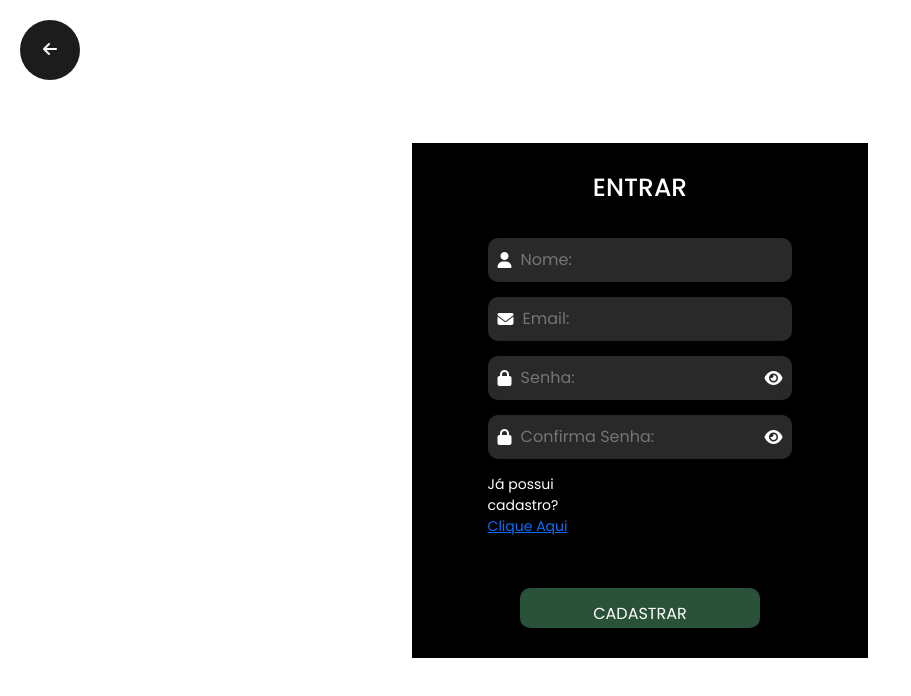
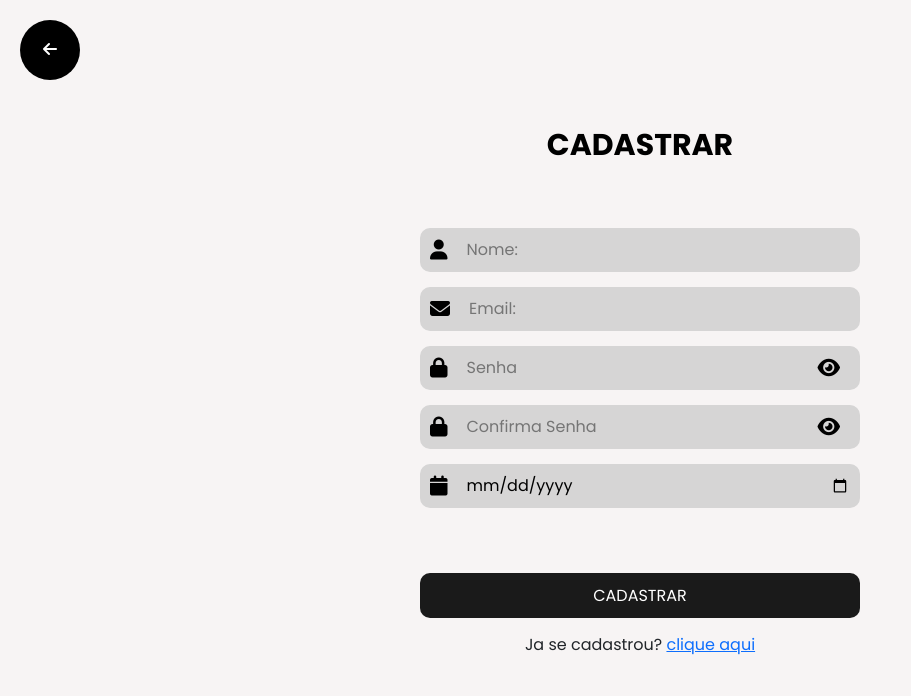
Before and after one commit to Gaspatt/VintageGallery, a Vue app: page /cadastrar in a window 1280 px wide. Shown: the top 696 px of the page, without its empty margins (0-911 px from the left). Built offline with nearby package versions, Linux system fonts and the light colour scheme.

Commit message:
criando tela de cadastro e login

```diff
--- a/src/views/CadastrarView.vue
+++ b/src/views/CadastrarView.vue
@@ -1,35 +1,24 @@
 <script setup>
+
 import { ref } from 'vue';
 
-// Cria variáveis reativas
-const name = ref('');
 const email = ref('');
 const password = ref('');
-const confirmPassword = ref('');
 const showPassword = ref(false);
-const showConfirmPassword = ref(false);
 
-// Função para alternar visibilidade da senha
-const togglePasswordVisibility = () => {
+function togglePasswordVisibility() {
   showPassword.value = !showPassword.value;
-};
-
-const toggleConfirmPasswordVisibility = () => {
-  showConfirmPassword.value = !showConfirmPassword.value;
-};
+}
 </script>
 
 <template>
-  <div class="container">
+  <div class="background">
+    <RouterLink to="/login">
+      <button class="back"><i class="fas fa-arrow-left"></i></button>
+    </RouterLink>
 
-    <div class="login-container">
-      <RouterLink to="/login">
-        <button class="back" aria-label="Voltar">
-          <i class="fas fa-arrow-left"></i>
-        </button>
-      </RouterLink>
     <div class="form">
-        <h1 class="title">ENTRAR</h1>
+      <h1 class="title">CADASTRAR</h1>
 
       <div class="input-group">
         <i class="fas fa-user icon"></i>
@@ -43,62 +32,57 @@ const toggleConfirmPasswordVisibility = () => {
 
       <div class="input-group">
         <i class="fas fa-lock icon"></i>
-          <input :type="showPassword ? 'text' : 'password'" name="password" placeholder="Senha:" v-model="password" />
+        <input
+          :type="showPassword ? 'text' : 'password'"
+          name="password"
+          placeholder="Senha"
+          v-model="password"
+        />
         <i
-            :class="showPassword ? 'fas fa-eye-slash visibility-icon' : 'fas fa-eye visibility-icon'"
+          :class="showPassword ? 'fas fa-eye-slash icon' : 'fas fa-eye icon'"
           @click="togglePasswordVisibility"
+          style="cursor: pointer"
         ></i>
       </div>
 
       <div class="input-group">
         <i class="fas fa-lock icon"></i>
-          <input :type="showConfirmPassword ? 'text' : 'password'" name="confirmPassword" placeholder="Confirma Senha:" v-model="confirmPassword" />
+        <input
+          :type="showPassword ? 'text' : 'password'"
+          name="Confirmpassword"
+          placeholder="Confirma Senha"
+          v-model="confirmpassword"
+        />
         <i
-            :class="showConfirmPassword ? 'fas fa-eye-slash visibility-icon' : 'fas fa-eye visibility-icon'"
-            @click="toggleConfirmPasswordVisibility"
+          :class="showPassword ? 'fas fa-eye-slash icon' : 'fas fa-eye icon'"
+          @click="togglePasswordVisibility"
+          style="cursor: pointer"
         ></i>
       </div>
-        <p class="p-link">Já possui cadastro? <RouterLink to="/login">Clique Aqui</RouterLink></p>
 
-        <button class="btn-enter">CADASTRAR</button>
+
+      <div class="input-group">
+        <i class="fas fa-calendar icon"></i>
+        <input type="date" name="birthdate" placeholder="Data de Nascimento">
       </div>
-    </div>
-    <div class="img-container">
-      <img src="/src/assets/imagens/lance-reis-L8MAJUCrR5Y-unsplash (1).jpg" alt="Imagem de fundo" class="img" />
+
+      <button class="btn-enviar">CADASTRAR</button>
+
+      <p>Ja se cadastrou? <RouterLink to="/login">clique aqui</RouterLink></p>
     </div>
   </div>
 </template>
 
 <style scoped>
-.container {
+.background {
   display: flex;
-  width: 100vw;
-  height: 100vh;
-  padding: 0;
-}
-
-.img-container {
-  width: 60%;
-  position: relative;
-  display: flex;
+  flex-direction: column;
   align-items: center;
   justify-content: center;
-}
-
-.img {
-  position: absolute;
+  background-color: rgb(247, 244, 244);
   width: 100%;
-  height: 100%;
-  object-fit: cover;
-  z-index: -1;
-}
-
-.login-container {
-  width: 40%;
-  display: flex;
-  align-items: center;
-  justify-content: center;
-  background-color: #000;
+  height: 100vh;
+  position: relative;
 }
 
 .back {
@@ -106,8 +90,8 @@ const toggleConfirmPasswordVisibility = () => {
   height: 60px;
   border: none;
   color: #ffffff;
-  background-color: #1d1c1c;
-  border-radius: 50%;
+  background-color: #000000;
+  border-radius: 50px;
   position: absolute;
   top: 20px;
   left: 20px;
@@ -116,85 +100,83 @@ const toggleConfirmPasswordVisibility = () => {
 
 .back:hover {
   background: transparent;
-  color: #fff;
-  border: 3px solid #fff;
+  color: #000000;
+  border: 2px solid #000000;
 }
 
 .form {
   display: flex;
   flex-direction: column;
   align-items: center;
-  width: 80%;
+  justify-content: center;
+  width: 500px;
   padding: 30px;
   border-radius: 10px;
   gap: 15px;
-}
-
-.title {
-  font-size: 25px;
-  margin-bottom: 20px;
-  color: #fff;
+  animation: slideUp 2s ease-out;
 }
 
 .input-group {
   display: flex;
-  flex-wrap: nowrap;
   align-items: center;
   width: 100%;
-  background-color: rgb(41, 41, 41);
+  background-color: rgb(214, 213, 213);
+  color: rgb(0, 0, 0);
   border-radius: 10px;
   padding: 10px;
-  transition: background-color 0.2s;
-}
-
-.input-group:hover {
-  background-color: rgb(27, 24, 24);
-  color: white;
+  gap: 10px;
 }
 
 .icon {
-  color: #ffffff;
+  font-size: 20px;
+  color: #000000;
   margin-right: 10px;
 }
 
-.visibility-icon {
-  cursor: pointer;
-  color: #ffffff;
-  margin-left: 10px;
-}
-
-input {
-  width: 100%;
+input,
+textarea {
+  flex: 1;
   border: none;
   background: none;
-  color: #ffffff;
+  color: #000000;
   outline: none;
   font-size: 16px;
 }
 
-.btn-enter {
-  background-color: #2a5239;
+.btn-enviar {
+  background-color: #1a1a1a;
   border: none;
-  height: 40px;
-  width: 30vh;
+  height: 45px;
+  width: 100%;
   color: white;
   border-radius: 10px;
-  margin-top: 20px;
+  align-items: center;
+  margin-top: 50px;
+  cursor: pointer;
+  transition: 0.7s;
+  display: flex;
+  justify-content: center;
 }
 
-.btn-enter:hover {
-  background-color: #2d6d45;
+.btn-enviar:hover {
+  background-color: rgb(95, 95, 95);
 }
 
-.p-link {
-  color: #fff;
-  font-size: 14px;
-  margin-right: 200px;
+.title {
+  font-size: 30px;
+  font-weight: bold;
+  margin-bottom: 50px;
+  color: #000000;
 }
 
-@media (min-width: 1400px) {
-    .container-xxl, .container-xl, .container-lg, .container-md, .container-sm, .container {
-        max-width: 100%;
+@keyframes slideUp {
+  0% {
+    opacity: 0;
+    transform: translateY(20px);
+  }
+  100% {
+    opacity: 1;
+    transform: translateY(0);
   }
 }
 </style>
--- a/src/views/LoginView.vue
+++ b/src/views/LoginView.vue
@@ -1,36 +1,23 @@
 <script setup>
 import { ref } from 'vue';
-
-// Cria variáveis reativas
 
 const email = ref('');
 const password = ref('');
 const showPassword = ref(false);
 
-
-// Função para alternar visibilidade da senha
-const togglePasswordVisibility = () => {
+function togglePasswordVisibility() {
   showPassword.value = !showPassword.value;
-};
-
-
+}
 </script>
 
 <template>
-  <div class="container">
-    <div class="img-container">
-      <img src="/src/assets/imagens/lance-reis-L8MAJUCrR5Y-unsplash (1).jpg" alt="Imagem de fundo" class="img" />
+  <div class="background">
     <RouterLink to="/">
-        <button class="back" aria-label="Voltar">
-          <i class="fas fa-arrow-left"></i>
-        </button>
+      <button class="back"><i class="fas fa-arrow-left"></i></button>
     </RouterLink>
-    </div>
 
-    <div class="login-container">
     <div class="form">
-        <h1 class="title">ENTRAR</h1>
-
+      <h1 class="title">LOGIN</h1>
 
       <div class="input-group">
         <i class="fas fa-envelope icon"></i>
@@ -39,61 +26,45 @@ const togglePasswordVisibility = () => {
 
       <div class="input-group">
         <i class="fas fa-lock icon"></i>
-          <input :type="showPassword ? 'text' : 'password'" name="password" placeholder="Senha:" v-model="password" />
+        <input
+          :type="showPassword ? 'text' : 'password'"
+          name="password"
+          placeholder="Senha"
+          v-model="password"
+        />
         <i
-            :class="showPassword ? 'fas fa-eye-slash visibility-icon' : 'fas fa-eye visibility-icon'"
+          :class="showPassword ? 'fas fa-eye-slash icon' : 'fas fa-eye icon'"
           @click="togglePasswordVisibility"
+          style="cursor: pointer"
         ></i>
       </div>
-        <p class="p-link">Não possui cadastro? <RouterLink to="/cadastrar">Clique Aqui</RouterLink></p>
 
-        <router-link to="/"><button class="btn-enter">ENVIAR</button></router-link>
-      </div>
+      <button class="btn-enviar">CADASTRAR</button>
+
+      <p>Não possui cadastro? <RouterLink to="/cadastrar">clique aqui</RouterLink></p>
     </div>
   </div>
 </template>
 
 <style scoped>
-.container {
+.background {
   display: flex;
-  width: 100vw;
-  height: 100vh;
-  padding: 0;
-}
-
-.img-container {
-  width: 60%;
-  position: relative;
-  display: flex;
+  flex-direction: column;
   align-items: center;
   justify-content: center;
-}
-
-.img {
-  position: absolute;
+  background-color: rgb(247, 244, 244);
   width: 100%;
-  height: 100%;
-  object-fit: cover;
-  z-index: -1;
-}
-
-.login-container {
-  width: 40%;
-  display: flex;
-  align-items: center;
-  justify-content: center;
-  background-color: #f3f1f1;
-  box-shadow: rgba(100, 100, 111, 0.2) 0px 7px 29px 0px;
-  border-radius: 20px;
+  height: 100vh;
+  position: relative;
 }
 
 .back {
   width: 60px;
   height: 60px;
   border: none;
-  color: #fff;
-  background-color: #000;
-  border-radius: 50%;
+  color: #ffffff;
+  background-color: #000000;
+  border-radius: 50px;
   position: absolute;
   top: 20px;
   left: 20px;
@@ -103,54 +74,41 @@ const togglePasswordVisibility = () => {
 .back:hover {
   background: transparent;
   color: #000000;
-  border: 3px solid #000000;
+  border: 2px solid #000000;
 }
 
 .form {
   display: flex;
   flex-direction: column;
   align-items: center;
-  width: 80%;
+  justify-content: center;
+  width: 500px;
   padding: 30px;
   border-radius: 10px;
   gap: 15px;
-}
-
-.title {
-  font-size: 25px;
-  margin-bottom: 20px;
-  color: #000000;
+  animation: slideUp 2s ease-out;
 }
 
 .input-group {
   display: flex;
-  flex-wrap: nowrap;
   align-items: center;
   width: 100%;
-  background-color: rgb(255, 255, 255);
+  background-color: rgb(214, 213, 213);
+  color: rgb(0, 0, 0);
   border-radius: 10px;
   padding: 10px;
-  transition: background-color 0.2s;
-}
-
-.input-group:hover {
-  background-color: rgb(230, 225, 225);
-  color: rgb(0, 0, 0);
+  gap: 10px;
 }
 
 .icon {
+  font-size: 20px;
   color: #000000;
   margin-right: 10px;
 }
 
-.visibility-icon {
-  cursor: pointer;
-  color: #000000;
-  margin-left: 10px;
-}
-
-input {
-  width: 100%;
+input,
+textarea {
+  flex: 1;
   border: none;
   background: none;
   color: #000000;
@@ -158,32 +116,40 @@ input {
   font-size: 16px;
 }
 
-.btn-enter {
-  background-color: #333131;
+.btn-enviar {
+  background-color: #1a1a1a;
   border: none;
-  height: 40px;
-  width: 30vh;
+  height: 45px;
+  width: 100%;
   color: white;
   border-radius: 10px;
-  margin-top: 20px;
+  align-items: center;
+  margin-top: 50px;
+  cursor: pointer;
+  transition: 0.7s;
+  display: flex;
+  justify-content: center;
 }
 
-.btn-enter:hover {
-  background-color: #000000;
+.btn-enviar:hover {
+  background-color: rgb(95, 95, 95);
 }
 
-a {
-  text-decoration: none;
-}
-.p-link {
+.title {
+  font-size: 30px;
+  font-weight: bold;
+  margin-bottom: 50px;
   color: #000000;
-  font-size: 14px;
-  margin-right: 200px;
 }
 
-@media (min-width: 1400px) {
-    .container-xxl, .container-xl, .container-lg, .container-md, .container-sm, .container {
-        max-width: 100%;
+@keyframes slideUp {
+  0% {
+    opacity: 0;
+    transform: translateY(20px);
+  }
+  100% {
+    opacity: 1;
+    transform: translateY(0);
   }
 }
 </style>
```
Lines whose indentation alone changed are shown as unchanged.
